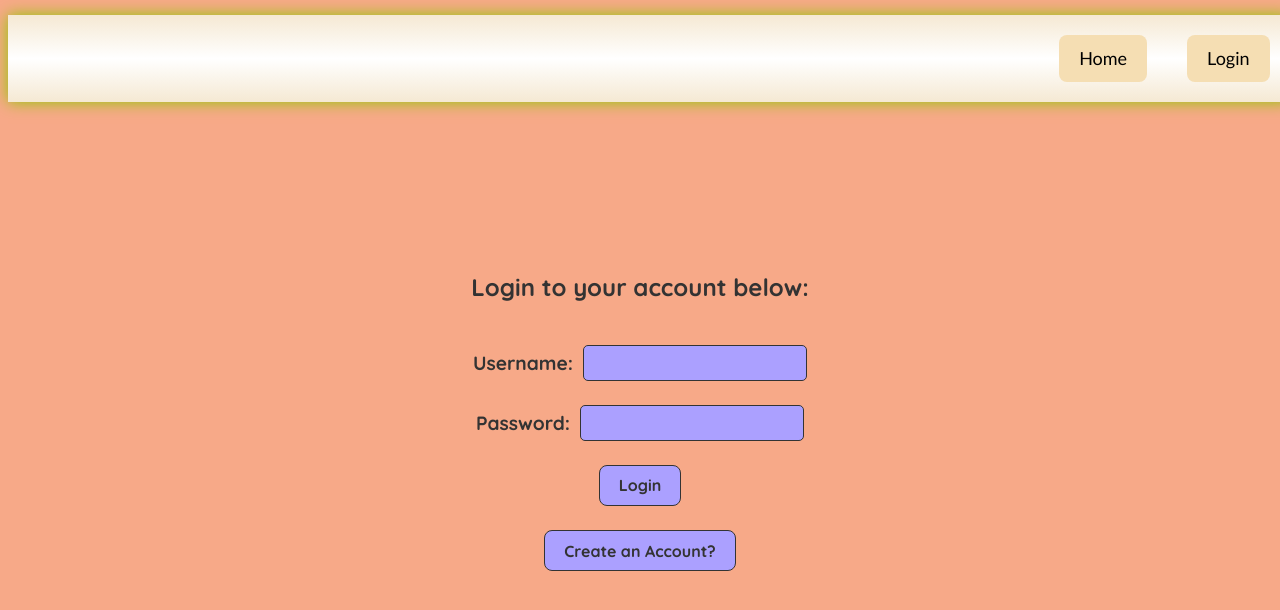
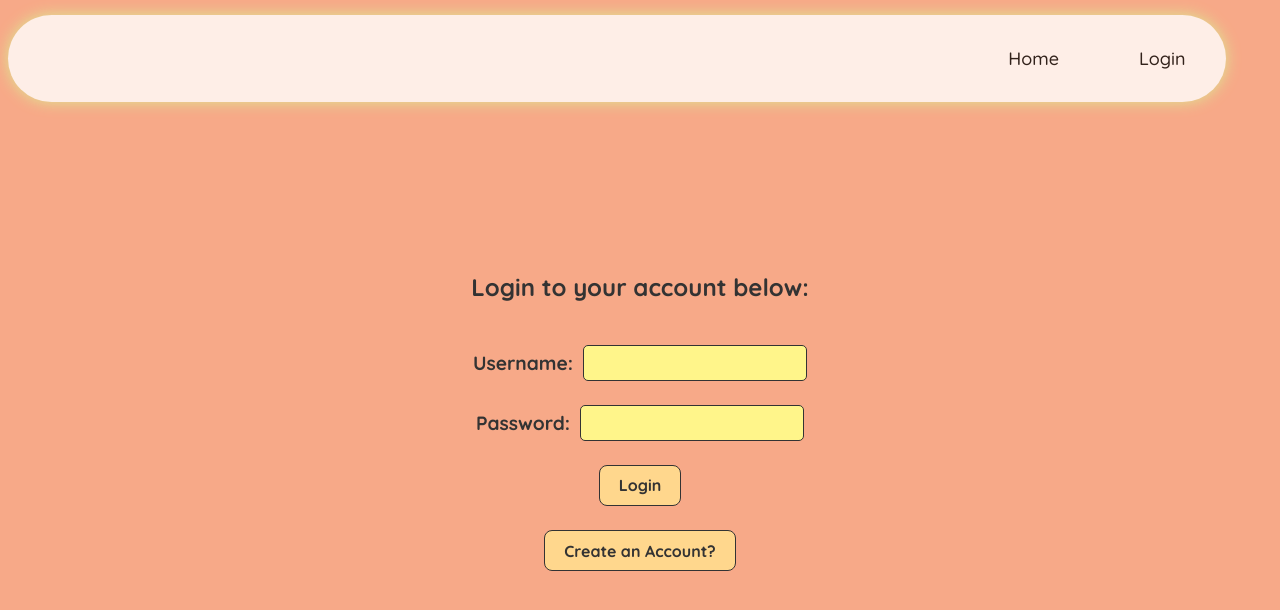
Before and after one commit to Danielle-Campbell92/FoodMood_Frontend, a React (Vite) app: page /login in a window 1280 px wide. Shown: the top 610 px of the page. Built offline with nearby package versions, Linux system fonts and the light colour scheme; a web font is replaced by a local one.

Commit message:
Added more styling to navbar, login, and register buttons

```diff
--- a/src/App.css
+++ b/src/App.css
@@ -1,3 +1,12 @@
+:root {
+  --red: rgb(241, 131, 131);
+  --orange: rgb(255, 215, 141);
+  --yellow:rgb(255, 245, 138);
+  --green: rgb(163, 253, 163);
+  --purple: rgb(171, 160, 255);
+  --pink: rgb(255, 167, 255);
+}
+
 h2{
   color: black;
 }
@@ -90,42 +99,45 @@ h3{
   position: fixed;
   top: 15px;
   left:0;
-  width: 97%;
+  width: 92%;
   display: flex;
   justify-content: flex-end;
   gap: 20px;
   padding: 20px;
   margin-left: 8px;
-  background: linear-gradient(#f5e9d3, white, #f5e9d3);
+  background: white;
   box-shadow: 0 8px 20px rgba(0, 0, 0, 0.6);
   animation: glowShift 15s infinite linear;
+  border-radius: 50px;
+  opacity: 0.8;
 }
 
 @keyframes glowShift{
-  0% {box-shadow: 0 0 15px red}
-  15%{box-shadow: 0 0 15px orange}
-  30%{box-shadow: 0 0 15px yellow}
-  45%{box-shadow: 0 0 15px green}
-  60%{box-shadow: 0 0 15px blue}
-  75%{box-shadow: 0 0 15px purple}
-  100%{box-shadow: 0 0 15px #e36d81;}
+  0% {box-shadow: 0 0 15px var(--red)}
+  15%{box-shadow: 0 0 15px var(--orange)}
+  30%{box-shadow: 0 0 15px var(--yellow)}
+  45%{box-shadow: 0 0 15px var(--green)}
+  60%{box-shadow: 0 0 15px var(--purple)}
+  75%{box-shadow: 0 0 15px var(--pink)}
+  100%{box-shadow: 0 0 15px var(--red)}
 }
 
 .navBar a{
   color: black;
-  font-family:'Trebuchet MS', 'Lucida Sans Unicode', 'Lucida Grande', 'Lucida Sans', Arial, sans-serif;
+  font-family: "QuickSand", sans-serif;
   font-size: 18px;
   padding: 10px 20px;
-  background: wheat;
+  /* background: var(--green); */
   border-radius: 8px;
   transition: all 0.4s ease;
 }
 
 .navBar a:hover{
   color: black;
+  font-family: "QuickSand", sans-serif;
   font-weight: 600px;
   font-size: 22px;
-  background: linear-gradient(red, orange, yellow, green, blue, purple);
+  background: radial-gradient(circle, var(--red) 0%, var(--orange) 10%, var(--yellow), var(--green) 45%, var(--purple), var(--pink));
 }
 
 .login-container {
@@ -152,7 +164,7 @@ h3{
   padding: 5px;
   border-radius: 5px;
   margin-left: 10px;
-  background-color: rgb(171, 160, 255);
+  background-color: var(--yellow);
   border: 1px solid #333;
   font-family: "QuickSand", sans-serif;
   font-size: 1em;
@@ -161,7 +173,7 @@ h3{
 }
 
 .login-container button {
-  background-color: rgb(171, 160, 255);
+  background-color: var(--orange);
   color: #333;
   border: 1px solid #333;
   font-family: "QuickSand", sans-serif;
@@ -196,7 +208,7 @@ h3{
   padding: 5px;
   border-radius: 5px;
   margin-left: 10px;
-  background-color: rgb(171, 160, 255);
+  background-color: var(--purple);
   border: 1px solid #333;
   font-family: "QuickSand", sans-serif;
   font-size: 1em;
@@ -205,7 +217,7 @@ h3{
 }
 
 .register-container button {
-  background-color: rgb(171, 160, 255);
+  background-color: var(--green);
   color: #333;
   border: 1px solid #333;
   font-family: "QuickSand", sans-serif;
--- a/src/index.css
+++ b/src/index.css
@@ -13,7 +13,7 @@
 }
 
 :root {
-  font-family: system-ui, Avenir, Helvetica, Arial, sans-serif;
+  font-family: system-ui, "QuickSand", sans-serif;
   line-height: 1.5;
   font-weight: 400;
 
```
